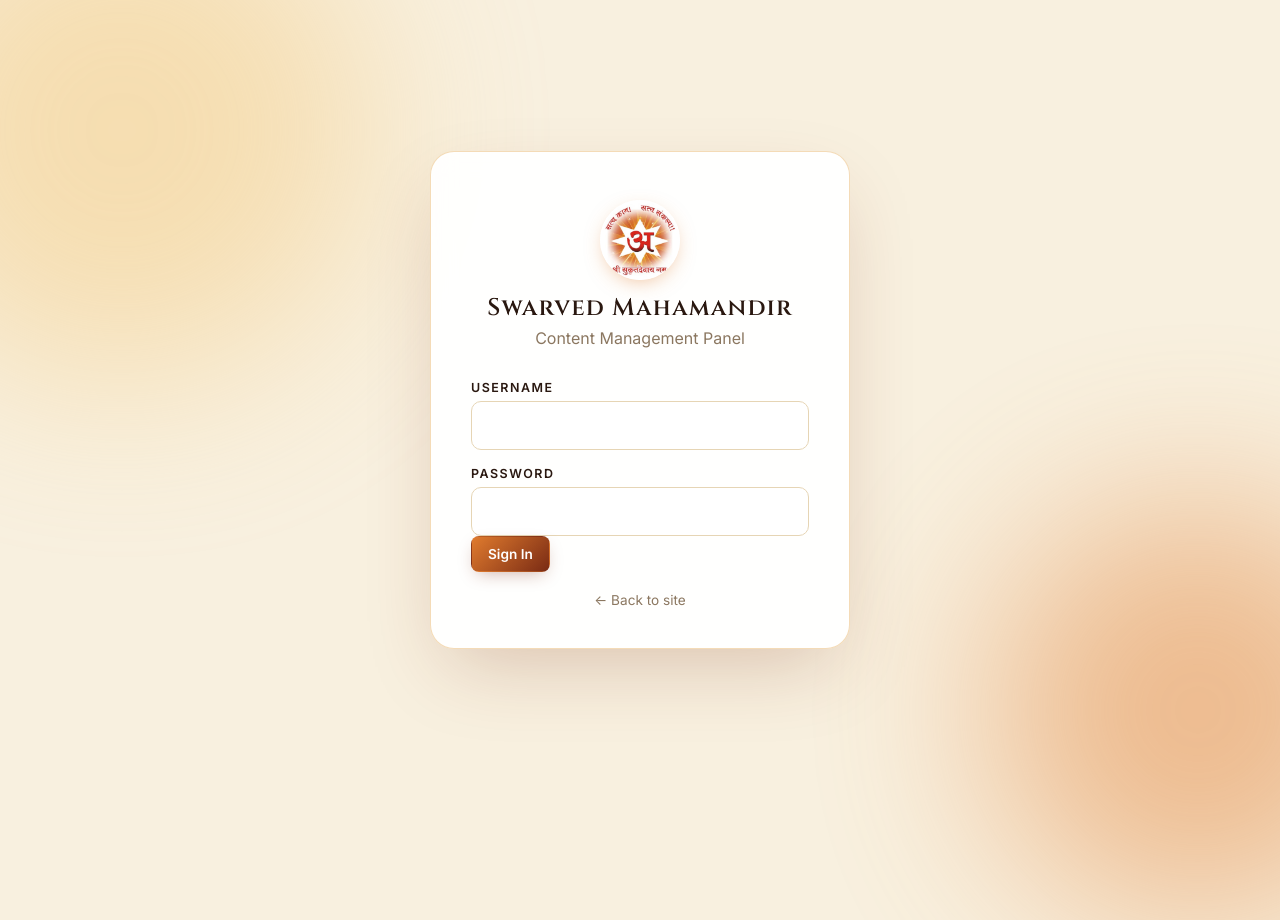
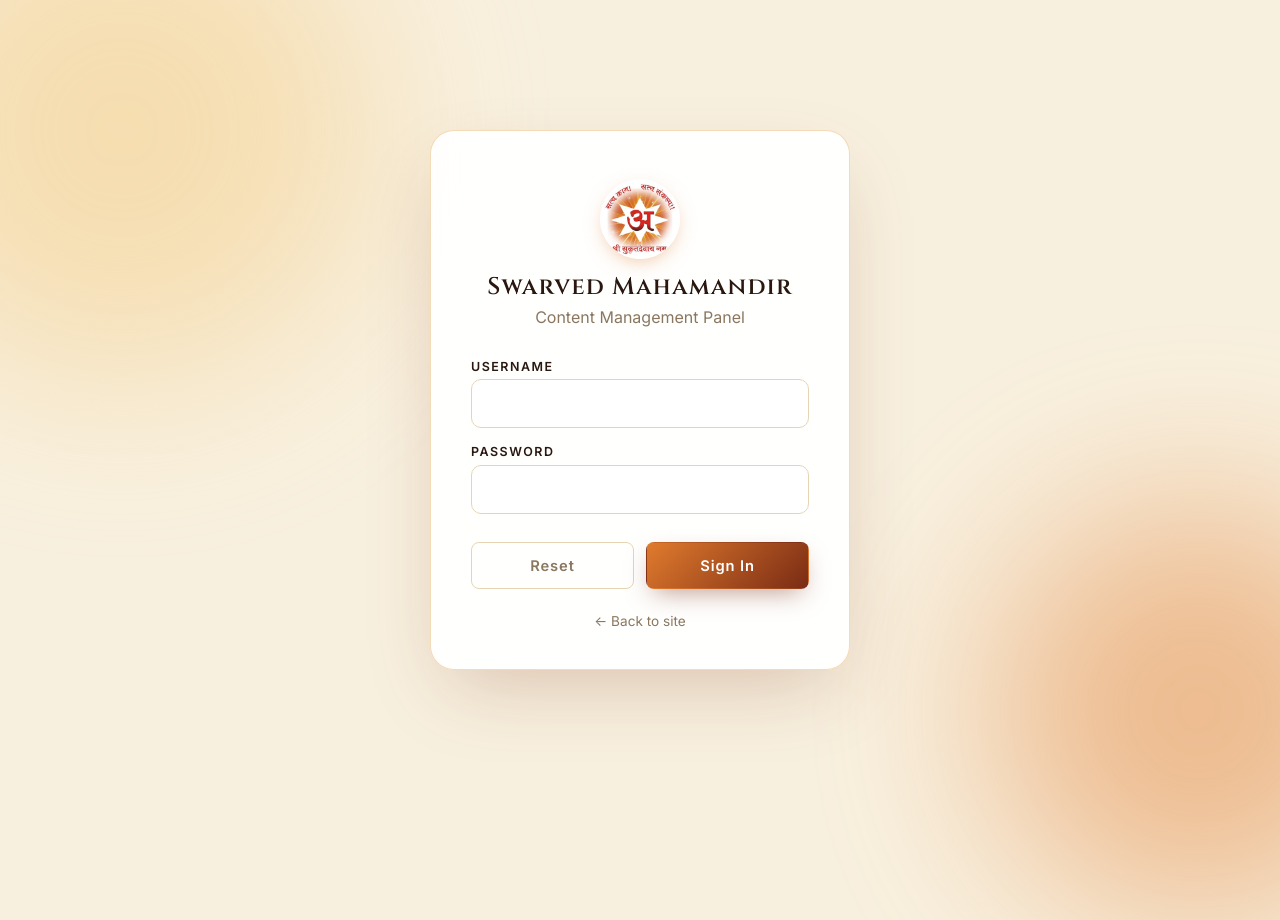
Before and after one commit to maviontech/mahamandir, a Django app: template templates/admin_panel/login.html in a window 1280 px wide; the page is wider, and only the part inside the window is pictured. Run offline with Django 4.2, Linux system fonts and the light colour scheme; the template is opened without the code that fills it, so the values that code supplies are empty, except form fields; tables that the repository leaves empty hold one stand-in row (values such as "Sample post"); form fields are guessed from the names that the template uses.

Commit message:
Polish login form: centered Reset + Sign In button pair
- Replace lone left-aligned Sign In with balanced Reset + Sign In pair
- Both buttons flex 1 with equal max-width, centered in the card
- Ghost Reset button for secondary action, primary saffron gradient
  Sign In, consistent padding/height/letter-spacing

```diff
--- a/static/css/admin.css
+++ b/static/css/admin.css
@@ -77,10 +77,36 @@ hr { border: none; border-top: 1px solid var(--a-border); margin: 1rem 0; }
   outline: none; border-color: var(--a-saffron);
   box-shadow: 0 0 0 4px rgba(224, 123, 46, .15);
 }
+.admin-login-form__actions {
+  display: flex; gap: .75rem; justify-content: center;
+  margin-top: 1.75rem;
+}
+.admin-login-form__actions .admin-btn {
+  flex: 1; max-width: 180px;
+  justify-content: center;
+  padding: .85rem 1.25rem;
+  font-size: .92rem;
+  font-weight: 600;
+  letter-spacing: .06em;
+}
+.admin-login-form__actions .admin-btn--primary {
+  box-shadow: 0 10px 26px -8px rgba(122,43,20,.5);
+}
+.admin-login-form__actions .admin-btn--ghost {
+  background: transparent;
+  color: var(--a-muted);
+  border: 1.5px solid var(--a-border);
+}
+.admin-login-form__actions .admin-btn--ghost:hover {
+  color: var(--a-maroon);
+  border-color: var(--a-amber);
+  background: var(--a-cream);
+}
 .admin-login-card__back {
-  display: block; text-align: center; margin-top: 1.25rem;
+  display: block; text-align: center; margin-top: 1.5rem;
   font-size: .85rem; color: var(--a-muted);
 }
+.admin-login-card__back:hover { color: var(--a-maroon); }
 
 /* ============ LAYOUT ============ */
 body.admin { display: grid; grid-template-columns: 260px 1fr; min-height: 100vh; }
--- a/templates/admin_panel/login.html
+++ b/templates/admin_panel/login.html
@@ -32,7 +32,10 @@
       <label>Password</label>
       {{ form.password }}
 
-      <button type="submit" class="admin-btn admin-btn--primary">Sign In</button>
+      <div class="admin-login-form__actions">
+        <button type="reset" class="admin-btn admin-btn--ghost">Reset</button>
+        <button type="submit" class="admin-btn admin-btn--primary">Sign In</button>
+      </div>
 
       <a href="{% url 'core:home' %}" class="admin-login-card__back">← Back to site</a>
     </form>
```
